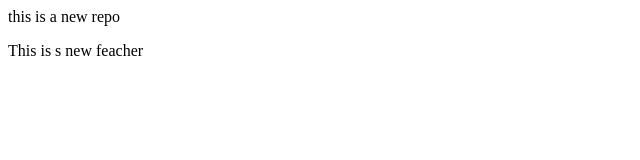
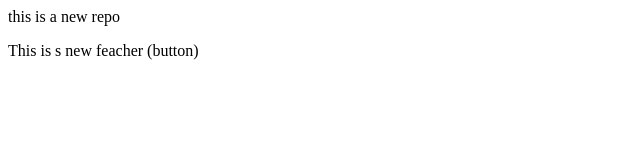
Before and after one commit to sneehal11/localrepo, a plain HTML site: page index.html in a window 1280 px wide. Shown: the full height of the page, 0-640 px from the left. Drawn offline with Linux system fonts and the light colour scheme.

```diff
--- a/index.html
+++ b/index.html
@@ -1,2 +1,2 @@
 <p>this is a new repo</p>
-<p>This is s new feacher</p>
+<p>This is s new feacher (button)</p>
```
